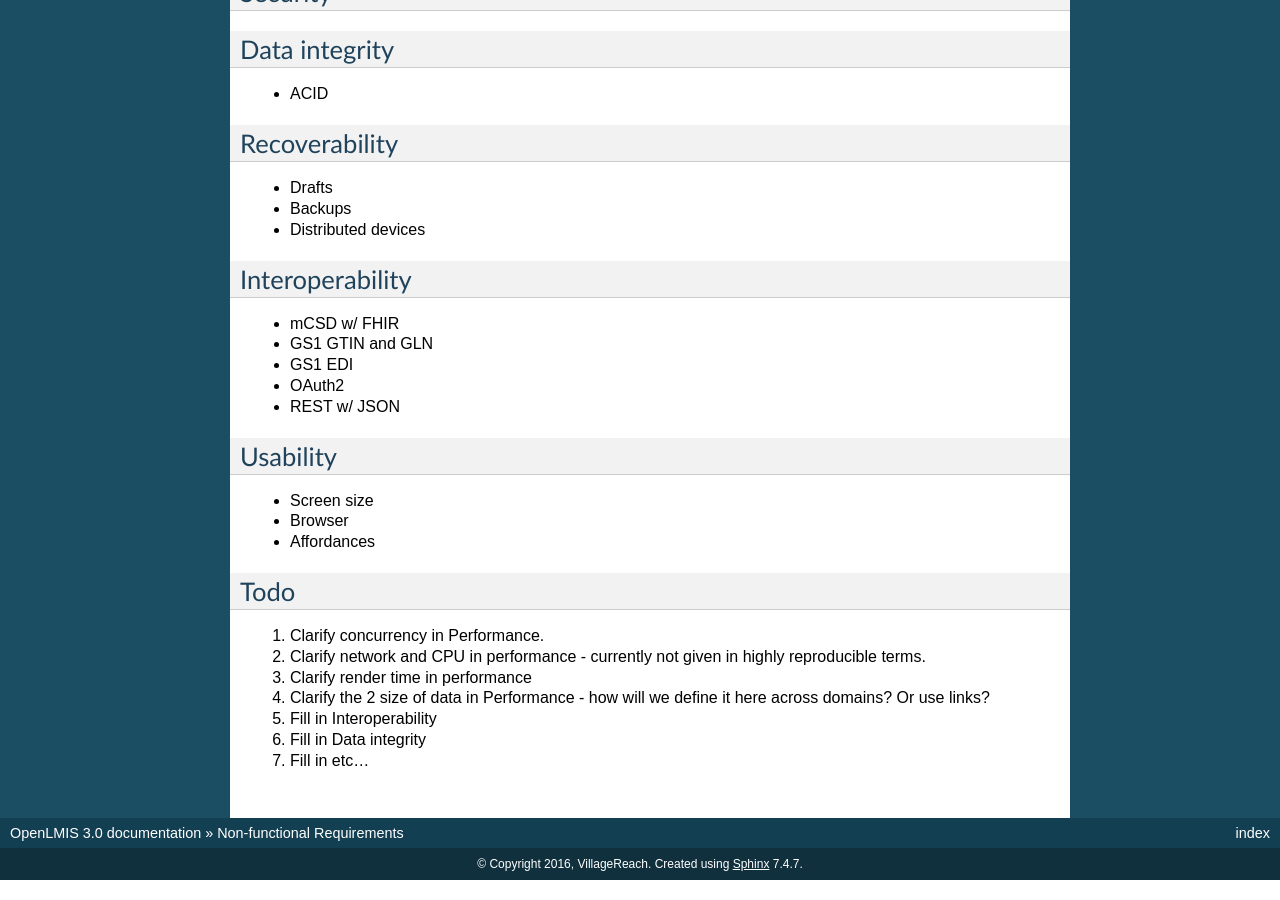
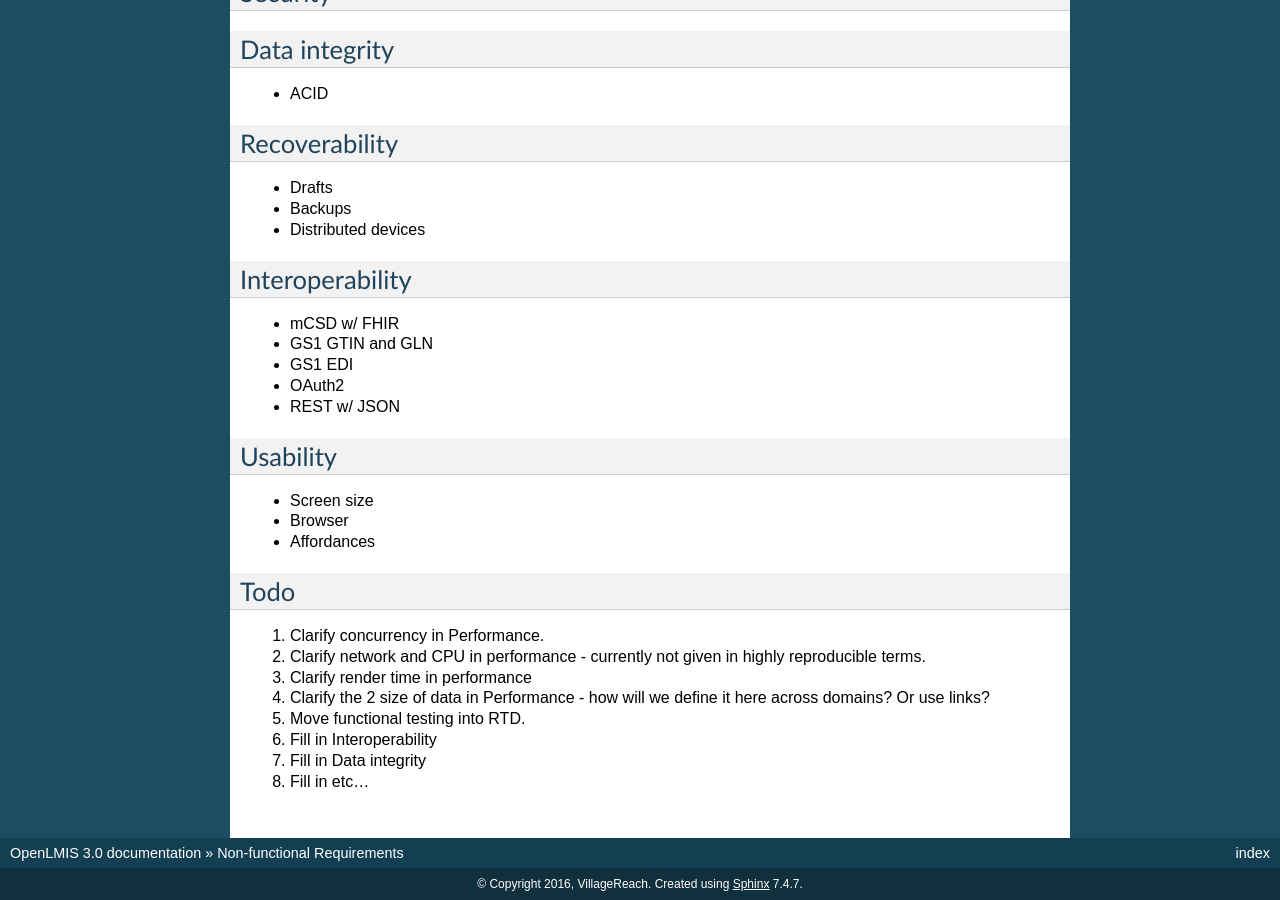
Before and after one commit to OpenLMIS/openlmis-ref-distro, a Sphinx documentation site: the page built from docs/source/conventions/nfr.rst, in a window 1280 px wide and 900 px high, scrolled down 1576 px. Built offline with Sphinx 7.4.7, drawn with Linux system fonts in a browser that asks for light colours; pages that are not in the unit, such as notebooks, are missing from menus.

Commit message:
OLMIS-4317, add nfr todo and fix link

```diff
--- a/docs/source/conventions/nfr.rst
+++ b/docs/source/conventions/nfr.rst
@@ -128,10 +128,11 @@ Todo
 #. Clarify render time in performance
 #. Clarify the 2 size of data in Performance - how will we define it here across
    domains?  Or use links?
+#. Move functional testing into RTD.
 #. Fill in Interoperability
 #. Fill in Data integrity
 #. Fill in etc...
 
 
-.. _Performance Testing: performance
+.. _Performance Testing: performance.html
 .. _Functional Testing: https://github.com/OpenLMIS/openlmis-functional-tests/blob/master/README.md
```
